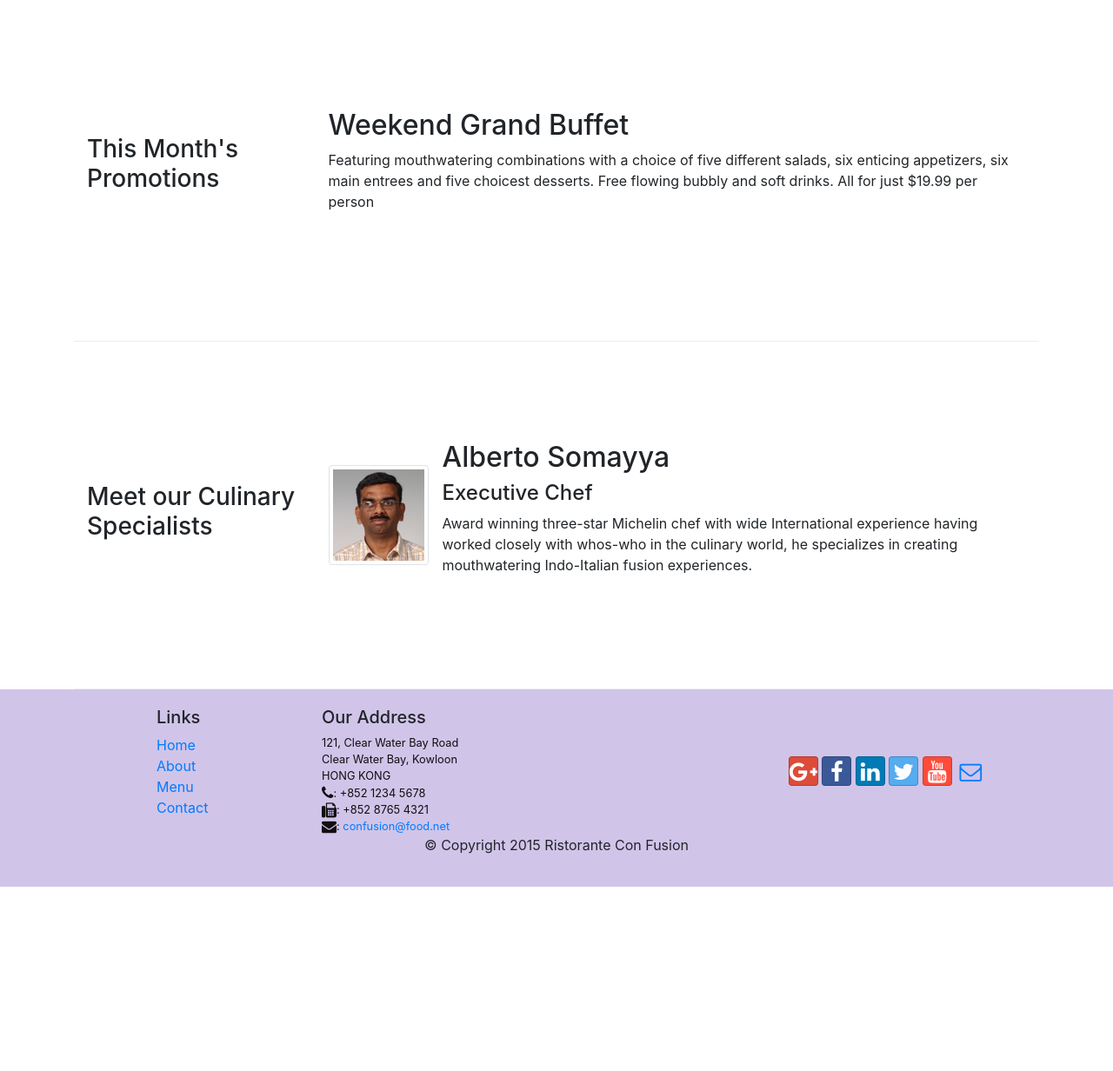
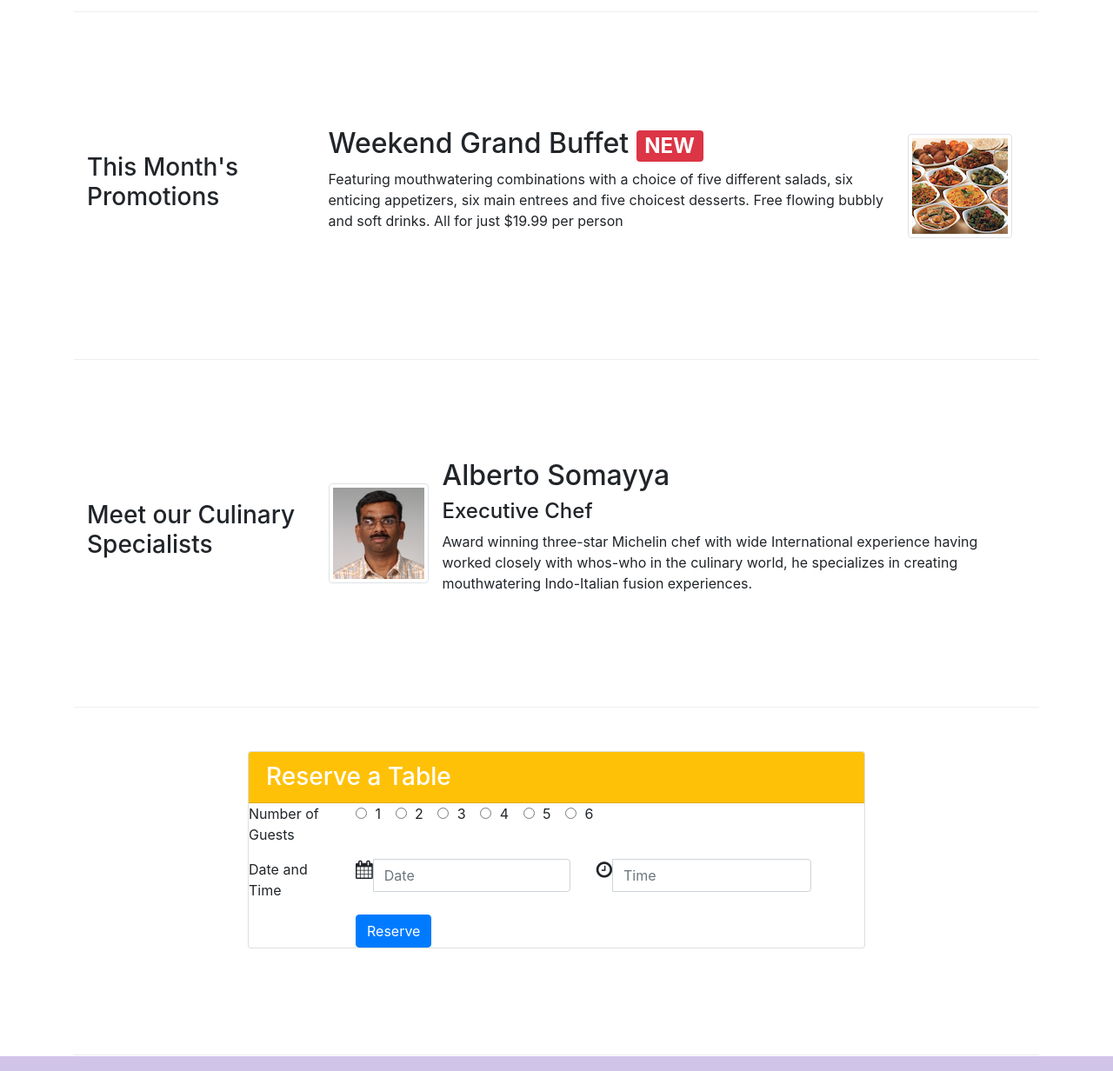
Before and after one commit to modiben/conFusion, a website: page index.html in a window 1280 px wide. Shown: the part 720-1952 px from the top of the page at 87% size. Before the commit the page ends 1740 px from the top, so only its background shows below. Drawn offline with nearby package versions, Linux system fonts and the light colour scheme.

Commit message:
my second assignment befor reviewing

```diff
--- a/index.html
+++ b/index.html
@@ -35,12 +35,15 @@
     <header class="jumbotron">
         <div class="container">
             <div class="row row-header">
-                <div class ="col-12 col-sm-8">
+                <div class ="col-12 col-sm-6">
                     <h1>Ristorante con Fusion</h1>
                     <p>We take inspiration from the World's best cuisines, and create a unique fusion experience. Our lipsmacking creations will tickle your culinary senses!</p>
                 </div>
-                <div class="col col-sm align-self-center">
+                <div class="col-12 col-sm-3 align-self-center">
                     <img src="img/logo.png" class="img-fluid">
+                </div>
+                <div class="col col-sm-3 align-self-center">
+                    <a href="#C4" class="btn btn-warning btn-block btn-sm" role="button" aria-disabled="true">Reserve Table</a>
                 </div>
             </div>
         </div>
@@ -72,8 +75,14 @@
                 <h3>This Month's Promotions</h3>
             </div>
             <div class="col-sm col-md">
-                <h2>Weekend Grand Buffet</h2>
-                <p>Featuring mouthwatering combinations with a choice of five different salads, six enticing appetizers, six main entrees and five choicest desserts. Free flowing bubbly and soft drinks. All for just $19.99 per person </p>
+                <div class="media">
+                    <div class="media-body">
+                        <h2 class="mt-0">Weekend Grand Buffet <span class="badge badge-danger">NEW</span></h2>
+                        <p class="hidden-xs-down">Featuring mouthwatering combinations with a choice of five different salads, six enticing appetizers, six main entrees and five choicest desserts. Free flowing bubbly and soft drinks. All for just $19.99 per person </p>
+                    </div>
+                    <img class="d-flex mr-3 img-thumbnail align-self-center"
+                    src="img/buffet.png" alt="Buffet">
+                </div>
             </div>
         </div>
 
@@ -97,8 +106,87 @@
                 </div>
             </div>
         </div>
-    </div>
-
+        <!-- reserve table inputs card and radio-->
+        <div class="row row-content" id="C4">
+            <div class="col-sm-2">
+            </div>
+            <div class="col-sm-8">
+                <div class="card">
+                    <h3 class="card-header bg-warning text-white">Reserve a Table</h3>
+                    <div class="card-block">
+                        <div class="row">
+                            <div class="col-sm-2">
+                                <div class="form-check form-check-inline">
+                                    <p>Number of Guests</p>
+                                </div>
+                            </div>
+                            <div class="col-sm-9">
+                                <div class="form-check form-check-inline">
+                                    <label class="form-check-label">
+                                        <input class="form-check-input" type="radio" name="inlineRadioOptions" id="inlineRadio1" value="option1"> 1
+                                    </label>
+                                </div>
+                                <div class="form-check form-check-inline">
+                                    <label class="form-check-label">
+                                        <input class="form-check-input" type="radio" name="inlineRadioOptions" id="inlineRadio2" value="option2"> 2
+                                    </label>
+                                </div>
+                                <div class="form-check form-check-inline">
+                                    <label class="form-check-label">
+                                        <input class="form-check-input" type="radio" name="inlineRadioOptions" id="inlineRadio3" value="option3"> 3
+                                    </label>
+                                </div>
+                                <div class="form-check form-check-inline">
+                                    <label class="form-check-label">
+                                        <input class="form-check-input" type="radio" name="inlineRadioOptions" id="inlineRadio4" value="option4"> 4
+                                    </label>
+                                </div>
+                                <div class="form-check form-check-inline">
+                                    <label class="form-check-label">
+                                        <input class="form-check-input" type="radio" name="inlineRadioOptions" id="inlineRadio5" value="option5"> 5
+                                    </label>
+                                </div>
+                                <div class="form-check form-check-inline">
+                                    <label class="form-check-label">
+                                            <input class="form-check-input" type="radio" name="inlineRadioOptions" id="inlineRadio6" value="option6"> 6
+                                    </label>
+                                </div>
+                            </div>
+                            <div class="col-sm-2">
+                                <div class="form-check form-check-inline">
+                                    <p>Date and Time</p>
+                                </div>
+                            </div>
+                            <div class="col-sm-9">
+                                <div class="row">
+                                    <div class="col-lg-6">
+                                        <div class="input-group">
+                                            <span class="input-group-addon" id="basic-addon1"><span class="fa fa-calendar fa-lg"></span></span>
+                                            <input type="text" class="form-control" placeholder="Date" aria-describedby="basic-addon1">
+                                        </div>
+                                    </div>
+                                    <div class="col-lg-6">
+                                        <div class="input-group">
+                                            <span class="input-group-addon" id="basic-addon1"><span class="fa fa-clock-o fa-lg"></span></span>
+                                            <input type="text" class="form-control" placeholder="Time" aria-describedby="basic-addon1">
+                                        </div>
+                                    </div>
+                                </div>
+                            </div>
+                            <div class="col-sm-2">
+                            </div>
+                            <div class="col-sm-9">
+                                <button type="button" class="btn btn-primary">Reserve</button>
+                            </div>
+                        </div>
+                    </div>
+                </div>
+            </div>
+        </div>
+            <div class="col-sm-2">
+            </div>
+        </div>
+        <!-- the end reserve table inputs card and radio-->
     <footer class="footer">
         <div class="container">
             <div class="row">
```
